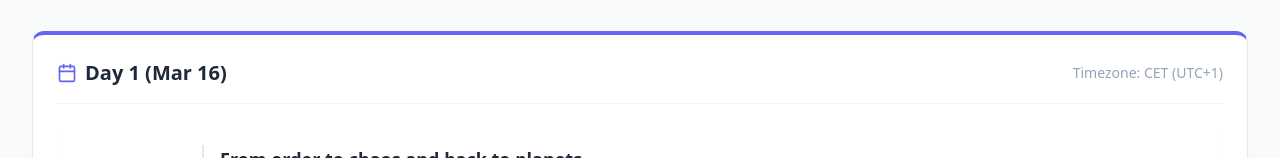
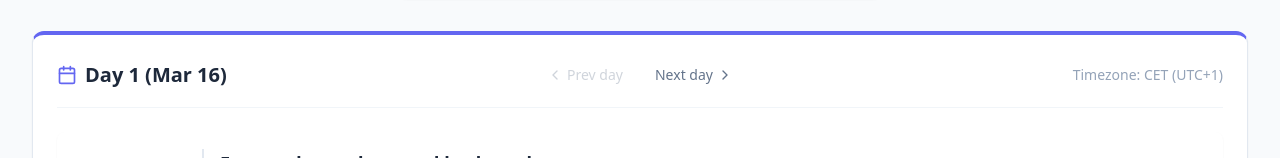
Before and after one commit to spice-workshop/spice-workshop.github.io, a React (Vite) app: page /schedule in a window 1280 px wide. Shown: the part 436-594 px from the top of the page. Built offline with nearby package versions, Linux system fonts and the light colour scheme.

Commit message:
[Feature] Add centered top and bottom day navigation buttons

```diff
--- a/src/components/schedule/ScheduleDayCard.tsx
+++ b/src/components/schedule/ScheduleDayCard.tsx
@@ -1,6 +1,6 @@
 import type { FC } from 'react';
 import { useState } from 'react';
-import { Calendar } from 'lucide-react';
+import { Calendar, ChevronLeft, ChevronRight } from 'lucide-react';
 import Card from '../ui/Card';
 import ScheduleEventRow from './ScheduleEventRow';
 import type { EnrichedScheduleEvent } from '../../utils/useSchedule';
@@ -15,23 +15,66 @@ interface DayData {
 interface Props {
   dayData: DayData;
   dayIdx: number;
+  onPrev?: () => void;
+  onNext?: () => void;
+  isFirst?: boolean;
+  isLast?: boolean;
 }
 
-const ScheduleDayCard: FC<Props> = ({ dayData, dayIdx }) => {
+interface DayNavProps {
+  onPrev: () => void;
+  onNext: () => void;
+  isFirst?: boolean;
+  isLast?: boolean;
+}
+
+const DayNav: FC<DayNavProps> = ({ onPrev, onNext, isFirst, isLast }) => (
+  <div className="flex items-center gap-2">
+    <button
+      onClick={onPrev}
+      disabled={isFirst}
+      aria-label="Previous day"
+      className="flex items-center gap-1 px-3 py-1.5 rounded-lg text-sm font-medium text-slate-500 dark:text-slate-400 hover:bg-slate-100 dark:hover:bg-slate-700 disabled:opacity-30 disabled:cursor-not-allowed transition-colors"
+    >
+      <ChevronLeft className="w-4 h-4" /> Prev day
+    </button>
+    <button
+      onClick={onNext}
+      disabled={isLast}
+      aria-label="Next day"
+      className="flex items-center gap-1 px-3 py-1.5 rounded-lg text-sm font-medium text-slate-500 dark:text-slate-400 hover:bg-slate-100 dark:hover:bg-slate-700 disabled:opacity-30 disabled:cursor-not-allowed transition-colors"
+    >
+      Next day <ChevronRight className="w-4 h-4" />
+    </button>
+  </div>
+);
+
+const ScheduleDayCard: FC<Props> = ({ dayData, dayIdx, onPrev, onNext, isFirst, isLast }) => {
   const [expandedEventId, setExpandedEventId] = useState<string | null>(null);
 
   const toggleExpand = (id: string) =>
     setExpandedEventId(expandedEventId === id ? null : id);
 
+  const showNav = !!onPrev && !!onNext;
+
   return (
     <Card className="border-t-4 border-t-indigo-500 min-h-[400px]">
-      <div className="flex justify-between items-center mb-6 border-b border-slate-100 dark:border-slate-700 pb-4">
-        <h3 className="text-xl font-bold text-slate-800 dark:text-white flex items-center">
+      {/* Header */}
+      <div className="flex flex-col sm:flex-row justify-between items-center mb-6 border-b border-slate-100 dark:border-slate-700 pb-4 gap-4 sm:gap-0">
+        <h3 className="text-xl font-bold text-slate-800 dark:text-white flex items-center w-full sm:w-1/3">
           <Calendar className="w-5 h-5 mr-2 text-indigo-500" /> {dayData.day}
         </h3>
-        <span className="text-sm text-slate-400">Timezone: CET (UTC+1)</span>
+        {showNav && (
+          <div className="flex justify-center w-full sm:w-1/3">
+            <DayNav onPrev={onPrev!} onNext={onNext!} isFirst={isFirst} isLast={isLast} />
+          </div>
+        )}
+        <div className="flex justify-end w-full sm:w-1/3">
+          <span className="text-sm text-slate-400">Timezone: CET (UTC+1)</span>
+        </div>
       </div>
 
+      {/* Events */}
       <div className="space-y-4">
         {dayData.events.length > 0 ? (
           dayData.events.map((event: EnrichedScheduleEvent, idx: number) => {
@@ -50,6 +93,13 @@ const ScheduleDayCard: FC<Props> = ({ dayData, dayIdx }) => {
           <p className="text-center text-slate-500 py-10">No events scheduled for this day.</p>
         )}
       </div>
+
+      {/* Bottom nav */}
+      {showNav && (
+        <div className="flex justify-center mt-6 pt-4 border-t border-slate-100 dark:border-slate-700">
+          <DayNav onPrev={onPrev!} onNext={onNext!} isFirst={isFirst} isLast={isLast} />
+        </div>
+      )}
     </Card>
   );
 };
```
